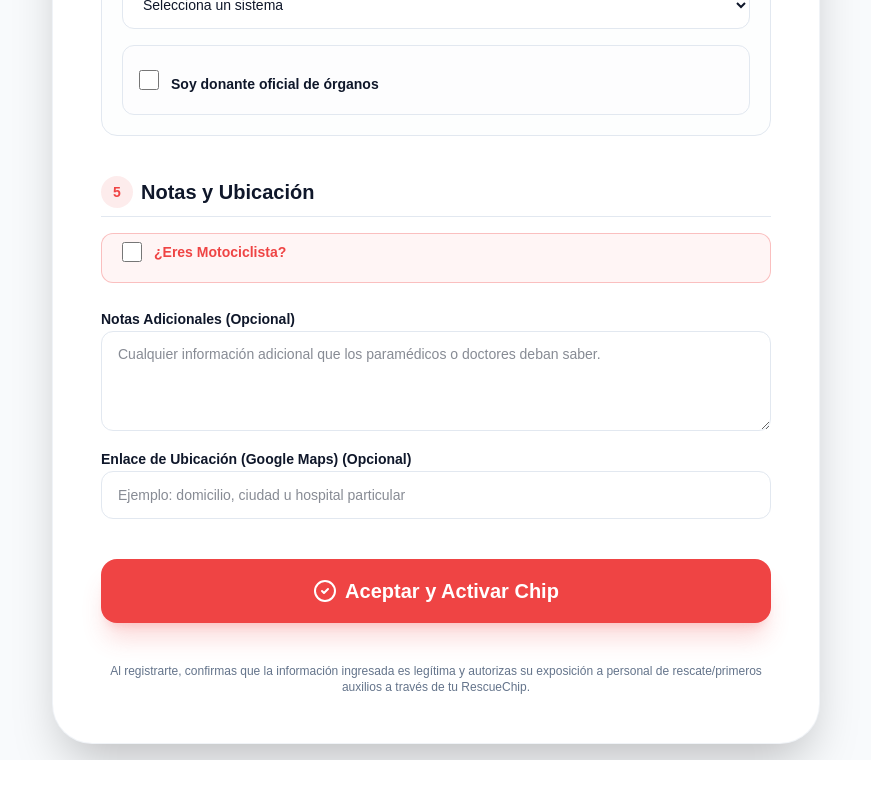
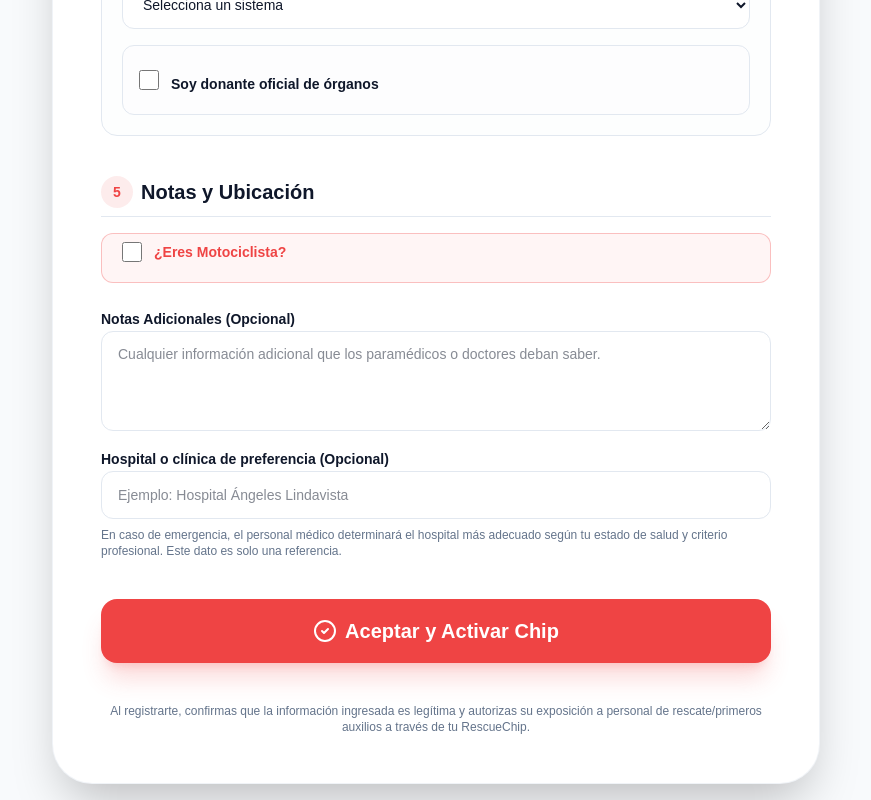
Before and after one commit to ektorromo-dev/rescue-chip, a Next.js app: page /activate in a window 1280 px wide. Shown: the part 2746-3546 px from the top of the page, without its empty margins (204-1075 px from the left). Before the commit the page ends 3506 px from the top, so only its background shows below. Built offline with nearby package versions, Linux system fonts and the light colour scheme; no server answers.

Commit message:
feat: Renombrar Enlace de Ubicacion a Hospital preferido

```diff
--- a/src/app/activate/page.tsx
+++ b/src/app/activate/page.tsx
@@ -788,8 +788,9 @@ function ActivationFormContent() {
                             <textarea id="additionalNotes" name="additionalNotes" className="w-full flex min-h-[100px] rounded-xl border border-input bg-background px-4 py-3 text-sm focus-visible:ring-2 focus-visible:ring-ring transition-all" placeholder="Cualquier información adicional que los paramédicos o doctores deban saber." />
                         </div>
                         <div className="space-y-2 md:col-span-2">
-                            <label htmlFor="googleMapsLink" className="text-sm font-semibold">Enlace de Ubicación (Google Maps) (Opcional)</label>
-                            <input type="url" id="googleMapsLink" name="googleMapsLink" className="w-full flex h-12 rounded-xl border border-input bg-background px-4 py-2 text-sm focus-visible:ring-2 focus-visible:ring-ring transition-all" placeholder="Ejemplo: domicilio, ciudad u hospital particular" />
+                            <label htmlFor="googleMapsLink" className="text-sm font-semibold">Hospital o clínica de preferencia (Opcional)</label>
+                            <input type="text" id="googleMapsLink" name="googleMapsLink" className="w-full flex h-12 rounded-xl border border-input bg-background px-4 py-2 text-sm focus-visible:ring-2 focus-visible:ring-ring transition-all" placeholder="Ejemplo: Hospital Ángeles Lindavista" />
+                            <p className="text-xs text-muted-foreground mt-1">En caso de emergencia, el personal médico determinará el hospital más adecuado según tu estado de salud y criterio profesional. Este dato es solo una referencia.</p>
                         </div>
                     </div>
                 </section>
--- a/src/app/dashboard/page.tsx
+++ b/src/app/dashboard/page.tsx
@@ -792,9 +792,12 @@ export default function DashboardPage() {
                                             <label htmlFor="additionalNotes" className="text-sm font-semibold">Notas Adicionales</label>
                                             <textarea id="additionalNotes" value={additionalNotes} onChange={(e) => setAdditionalNotes(e.target.value)} className="w-full flex min-h-[100px] rounded-xl border border-input bg-background px-4 py-3 text-sm focus-visible:ring-2 focus-visible:ring-ring transition-all" />
                                         </div>
-                                        <div className="space-y-2 md:col-span-2">
-                                            <label htmlFor="googleMapsLink" className="text-sm font-semibold">Enlace de Ubicación (Google Maps)</label>
-                                            <input type="url" id="googleMapsLink" value={googleMapsLink} onChange={(e) => setGoogleMapsLink(e.target.value)} className="w-full flex h-12 rounded-xl border border-input bg-background px-4 py-2 text-sm focus-visible:ring-2 focus-visible:ring-ring transition-all" />
+                                        <div className="space-y-4 md:col-span-2 mt-2">
+                                            <div className="space-y-2">
+                                                <label htmlFor="googleMapsLink" className="text-sm font-semibold">Hospital o clínica de preferencia</label>
+                                                <input type="text" id="googleMapsLink" value={googleMapsLink} onChange={(e) => setGoogleMapsLink(e.target.value)} className="w-full flex h-12 rounded-xl border border-input bg-background px-4 py-2 text-sm focus-visible:ring-2 focus-visible:ring-ring transition-all" placeholder="Ejemplo: Hospital Ángeles Lindavista" />
+                                                <p className="text-xs text-muted-foreground mt-1">En caso de emergencia, el personal médico determinará el hospital más adecuado según tu estado de salud y criterio profesional. Este dato es solo una referencia.</p>
+                                            </div>
                                         </div>
                                     </div>
                                 </section>
--- a/src/components/ProfileViewer.tsx
+++ b/src/components/ProfileViewer.tsx
@@ -479,6 +479,13 @@ export default function ProfileViewer({ chip, profile, isDemo = false, signedPol
                                             <p className="text-sm italic text-foreground opacity-90 leading-relaxed font-medium pointer-events-none">"{profile.additional_notes}"</p>
                                         </div>
                                     )}
+                                    {profile.google_maps_link && (
+                                        <div className="mt-4 pt-3 border-t border-primary/10">
+                                            <h4 className="text-[11px] font-black text-primary uppercase tracking-widest mb-1 pointer-events-none">Hospital / Clínica Preferida</h4>
+                                            <p className="text-sm font-bold bg-background p-3 rounded-xl border border-border inline-block pointer-events-none w-full">{profile.google_maps_link}</p>
+                                            <p className="text-[10px] text-muted-foreground mt-2 leading-tight pointer-events-none opacity-80">En caso de emergencia, el personal médico determinará el hospital más adecuado según tu estado de salud y criterio profesional. Este dato es solo una referencia.</p>
+                                        </div>
+                                    )}
                                 </div>
                             </div>
                         )}
```
